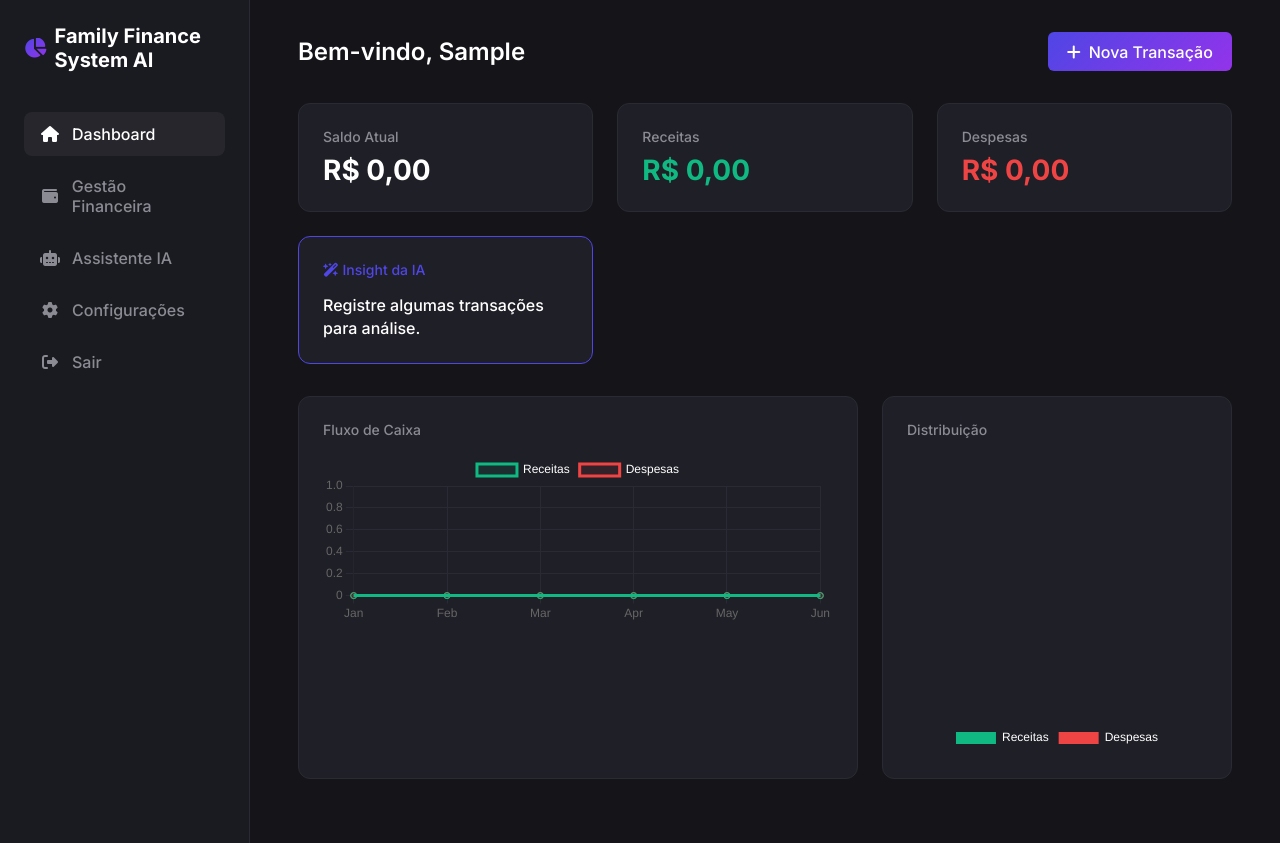
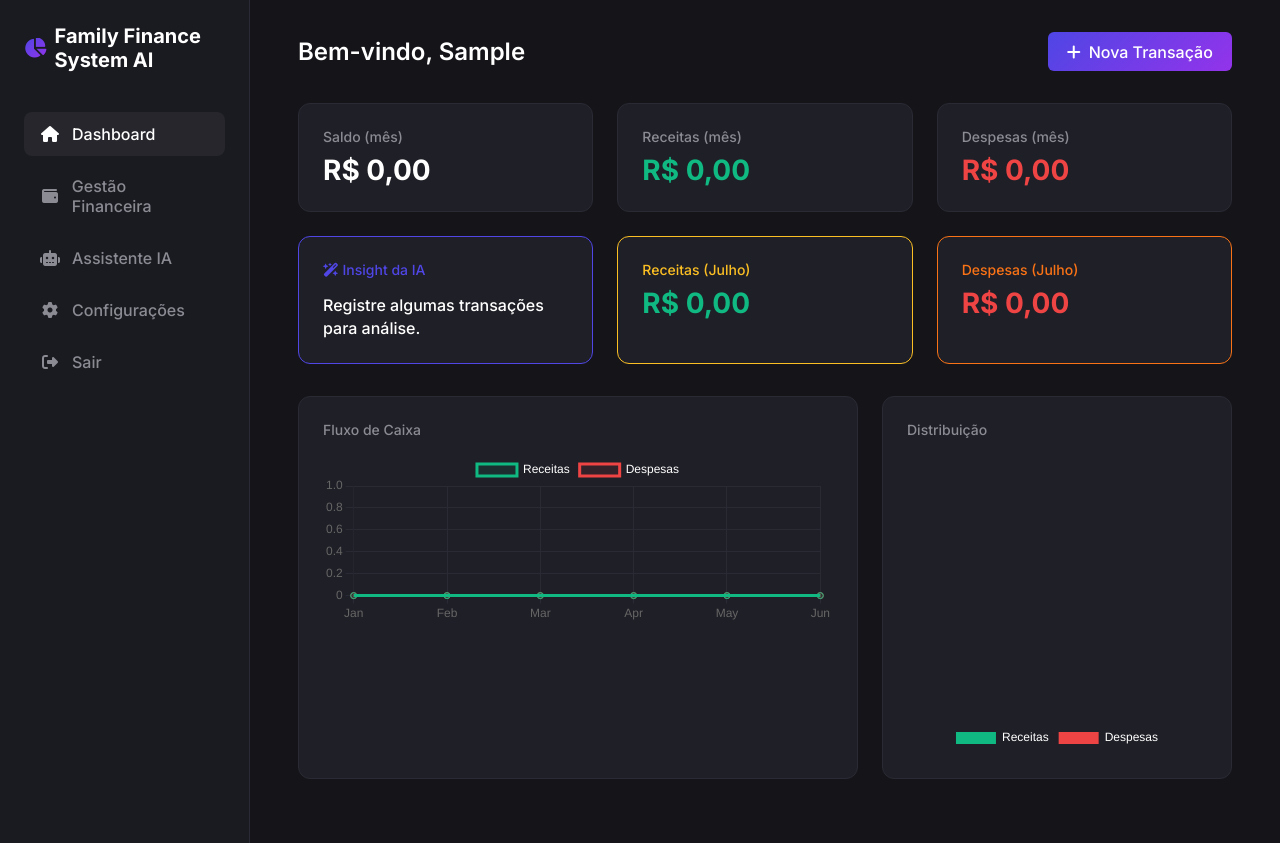
Before and after one commit to kleberfonsecapro/ffsystem, a Django app: page / in a window 1280 px wide. Run offline with Django 5.2, Linux system fonts and the light colour scheme; the visitor is signed in with stand-in values (Sample User, id 1); data that the repository does not hold is empty.

Commit message:
feat: cards de receitas e despesas do proximo mes no dashboard

```diff
--- a/dashboard/views.py
+++ b/dashboard/views.py
@@ -1,6 +1,12 @@
 import json
 from datetime import date, timedelta
 from calendar import month_abbr
+from dateutil.relativedelta import relativedelta
+
+MESES_PT = [
+    "", "Janeiro", "Fevereiro", "Março", "Abril", "Maio", "Junho",
+    "Julho", "Agosto", "Setembro", "Outubro", "Novembro", "Dezembro",
+]
 from django.shortcuts import render, redirect
 from django.contrib.auth.decorators import login_required
 from django.contrib.auth.forms import PasswordChangeForm
@@ -16,9 +22,16 @@ def home(request):
     transactions = Transaction.objects.filter(user=request.user)
     today = date.today()
 
-    total_income = transactions.filter(type="receita").aggregate(Sum("amount"))["amount__sum"] or 0
-    total_expense = transactions.filter(type="despesa", date__lte=today).aggregate(Sum("amount"))["amount__sum"] or 0
-    current_balance = total_income - total_expense
+    month_start = today.replace(day=1)
+    month_income = transactions.filter(type="receita", date__gte=month_start, date__lte=today).aggregate(Sum("amount"))["amount__sum"] or 0
+    month_expense = transactions.filter(type="despesa", date__gte=month_start, date__lte=today).aggregate(Sum("amount"))["amount__sum"] or 0
+    current_balance = month_income - month_expense
+
+    next_month_start = month_start + relativedelta(months=1)
+    next_month_end = next_month_start + relativedelta(months=1) - timedelta(days=1)
+    next_income = transactions.filter(type="receita", date__gte=next_month_start, date__lte=next_month_end).aggregate(Sum("amount"))["amount__sum"] or 0
+    next_expense = transactions.filter(type="despesa", date__gte=next_month_start, date__lte=next_month_end).aggregate(Sum("amount"))["amount__sum"] or 0
+    next_month_name = MESES_PT[next_month_start.month]
 
     six_months_ago = date.today() - timedelta(days=180)
     monthly = (
@@ -48,9 +61,12 @@ def home(request):
         expense_data.append(float(d["expense"]))
 
     context = {
-        "total_income": total_income,
-        "total_expense": total_expense,
+        "total_income": month_income,
+        "total_expense": month_expense,
         "current_balance": current_balance,
+        "next_income": next_income,
+        "next_expense": next_expense,
+        "next_month_name": next_month_name,
         "recent_transactions": transactions[:5],
         "chart_labels": json.dumps(labels),
         "chart_income": json.dumps(income_data),
@@ -66,16 +82,17 @@ def insight_api(request):
     if not transactions.exists():
         return JsonResponse({"insight": "Registre algumas transações para análise."})
 
-    total_income = transactions.filter(type="receita").aggregate(Sum("amount"))["amount__sum"] or 0
-    total_expense = transactions.filter(type="despesa", date__lte=today).aggregate(Sum("amount"))["amount__sum"] or 0
+    month_start = today.replace(day=1)
+    month_income = transactions.filter(type="receita", date__gte=month_start, date__lte=today).aggregate(Sum("amount"))["amount__sum"] or 0
+    month_expense = transactions.filter(type="despesa", date__gte=month_start, date__lte=today).aggregate(Sum("amount"))["amount__sum"] or 0
 
-    if total_expense > total_income:
-        insight = "Atenção: Suas despesas > receitas!"
-    elif total_expense > 0:
-        pct = (total_expense / total_income) * 100 if total_income > 0 else 100
-        insight = f"Você gastou {pct:.1f}% das receitas."
+    if month_expense > month_income:
+        insight = "Atenção: Suas despesas > receitas do mês!"
+    elif month_expense > 0:
+        pct = (month_expense / month_income) * 100 if month_income > 0 else 100
+        insight = f"Você gastou {pct:.1f}% das receitas do mês."
     else:
-        insight = "Sem despesas registradas!"
+        insight = "Sem despesas registradas este mês!"
 
     return JsonResponse({"insight": insight})
 
--- a/templates/dashboard.html
+++ b/templates/dashboard.html
@@ -21,20 +21,28 @@
 
 <div class="grid-metrics">
     <div class="card metric-card">
-        <span class="metric-title">Saldo Atual</span>
+        <span class="metric-title">Saldo (mês)</span>
         <span class="metric-value">R$ {{ current_balance|floatformat:2 }}</span>
     </div>
     <div class="card metric-card">
-        <span class="metric-title">Receitas</span>
+        <span class="metric-title">Receitas (mês)</span>
         <span class="metric-value text-green">R$ {{ total_income|floatformat:2 }}</span>
     </div>
     <div class="card metric-card">
-        <span class="metric-title">Despesas</span>
+        <span class="metric-title">Despesas (mês)</span>
         <span class="metric-value text-red">R$ {{ total_expense|floatformat:2 }}</span>
     </div>
     <div class="card metric-card" style="border-color: var(--accent-blue);">
         <span class="metric-title" style="color: var(--accent-blue);"><i class="fa-solid fa-wand-magic-sparkles"></i> Insight da IA</span>
         <span class="metric-value" style="font-size: 1rem; font-weight: 500; margin-top: 0.5rem; line-height: 1.4;" id="ai-insight">Analisando suas finanças...</span>
+    </div>
+    <div class="card metric-card" style="border-color: #fbbf24;">
+        <span class="metric-title" style="color: #fbbf24;">Receitas ({{ next_month_name }})</span>
+        <span class="metric-value text-green">R$ {{ next_income|floatformat:2 }}</span>
+    </div>
+    <div class="card metric-card" style="border-color: #f97316;">
+        <span class="metric-title" style="color: #f97316;">Despesas ({{ next_month_name }})</span>
+        <span class="metric-value text-red">R$ {{ next_expense|floatformat:2 }}</span>
     </div>
 </div>
 
```
Also changed, not shown: melhorias.md (+24 -0 lines).
